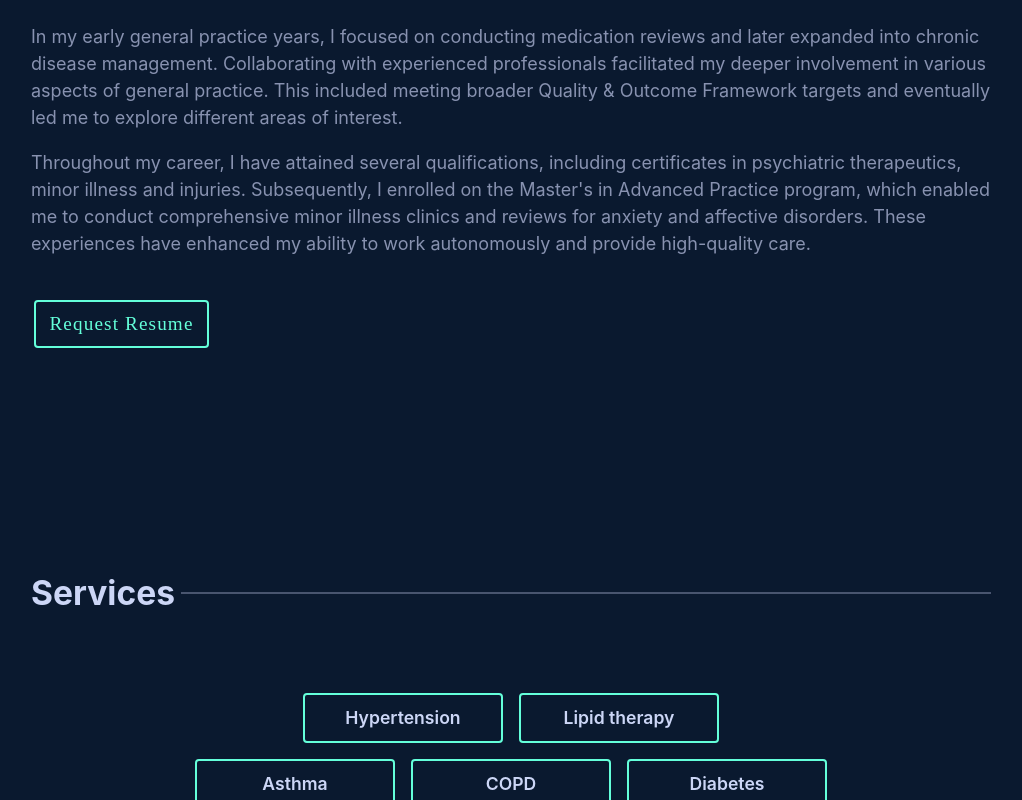
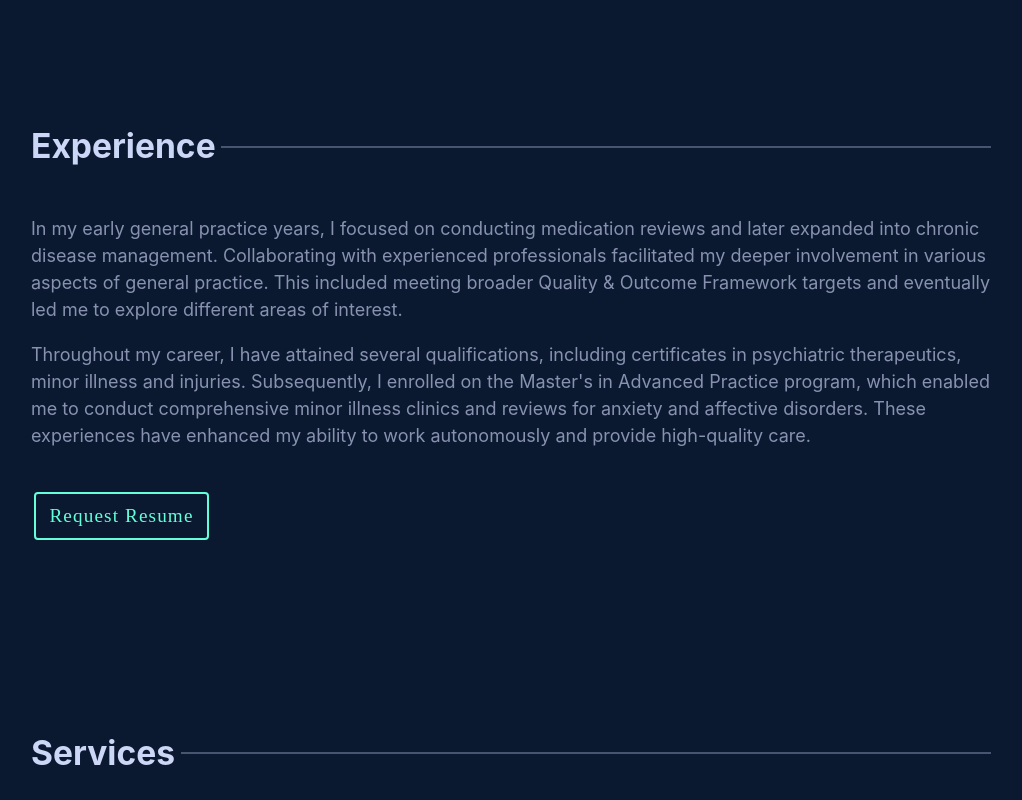
Before and after one commit to Diipz/landing-page, a React (Vite) app: page / in a window 1280 px wide. Shown: the part 1480-2280 px from the top of the page, without its empty margins (129-1151 px from the left). Built offline with nearby package versions, Linux system fonts and the light colour scheme.

Commit message:
Amended section margins

```diff
--- a/src/assets/styles/main-content.css
+++ b/src/assets/styles/main-content.css
@@ -92,8 +92,10 @@ h3.font-calibre {
     max-width: 1000px;
     display: block;
     overflow: hidden;
-    margin: 0px auto;
+    margin: 12rem auto;
 }
+
+
 
 #about-heading, #experience-heading, #services-heading {
     position: relative;
@@ -120,11 +122,11 @@ h3.font-calibre {
 }
 
 #experience-heading {
-    margin: 12rem 0 3rem;
+    margin: 0 0 3rem;
 }
 
 #services-heading {
-    margin: 14rem 0 5rem;
+    margin: 0 0 5rem;
 }
 
 #experience-heading::after {
```
